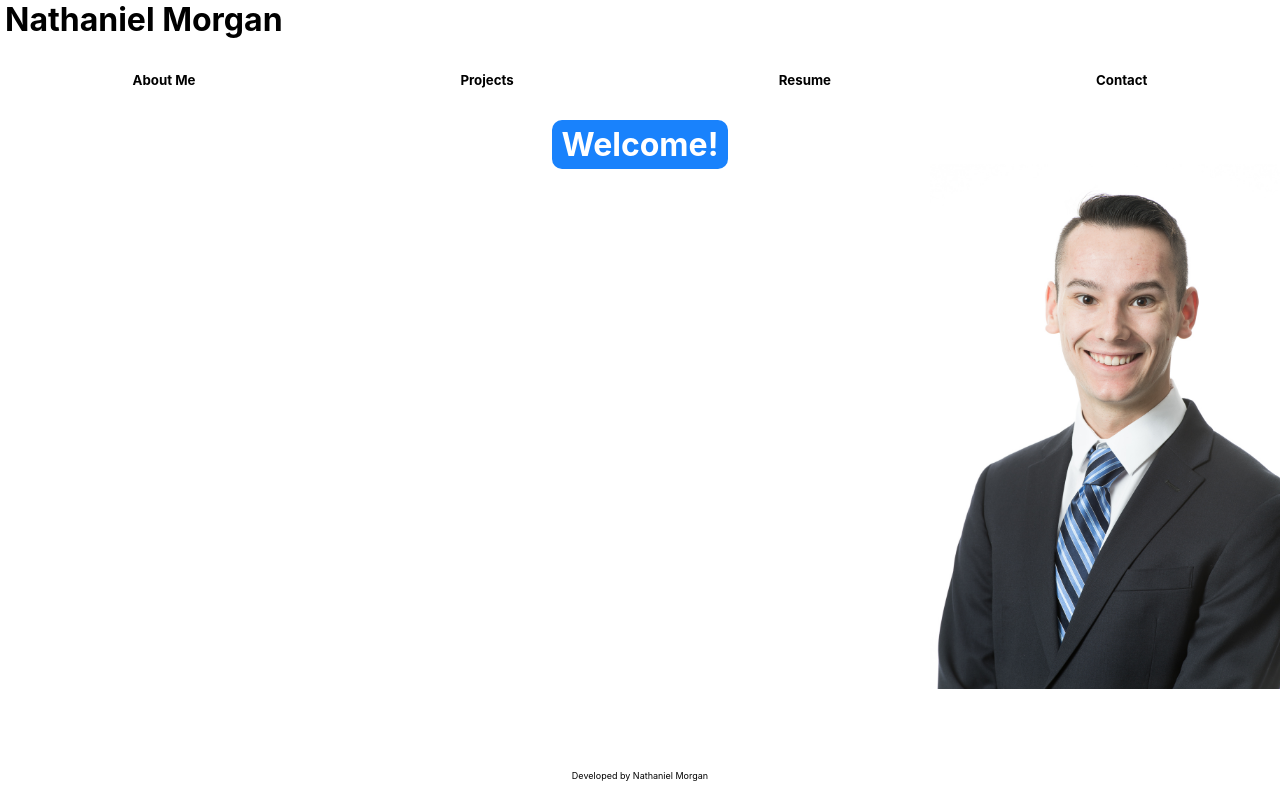
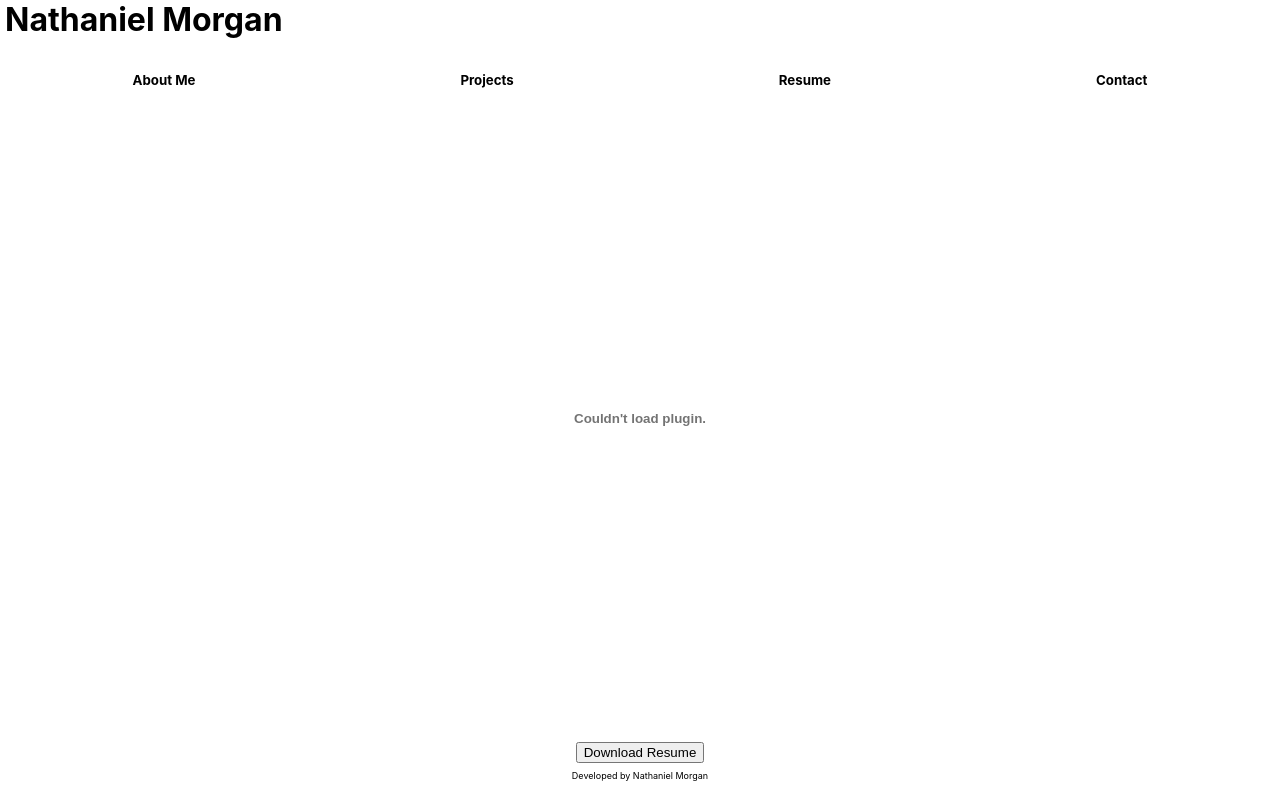
Before and after one commit to NateMorgan/portfolio, a React (Create React App) app: page / in a window 1280 px wide. Built offline with nearby package versions, Linux system fonts and the light colour scheme.

Commit message:
initial resume page

```diff
--- a/src/App.jsx
+++ b/src/App.jsx
@@ -4,13 +4,15 @@ import Header from './components/Header/Header';
 import NavBar from './components/NavBar/NavBar';
 import Footer from './components/Footer/Footer';
 import LandingPage from './pages/LandingPage/LandingPage';
+import Resume from './pages/Resume/Resume';
 
 function App() {
   return (
     <div className="App">
       <Header/>
       <NavBar/>
-      <LandingPage/>
+      {/* <LandingPage/> */}
+      <Resume/>
       <Footer/>
     </div>
   );
--- a/src/pages/Resume/Resume.jsx
+++ b/src/pages/Resume/Resume.jsx
@@ -1,7 +1,14 @@
 const Resume = (props) => {
   return (
     <main>
-
+      <embed
+        type="application/pdf"
+        src="/resume.pdf"
+        height="95%"
+        width="80%"
+        />
+      <br />
+      <button>Download Resume</button>
     </main>
    );
 }
```
Also changed, not shown: 1 other file (tests, documents, lock files or other folders).
